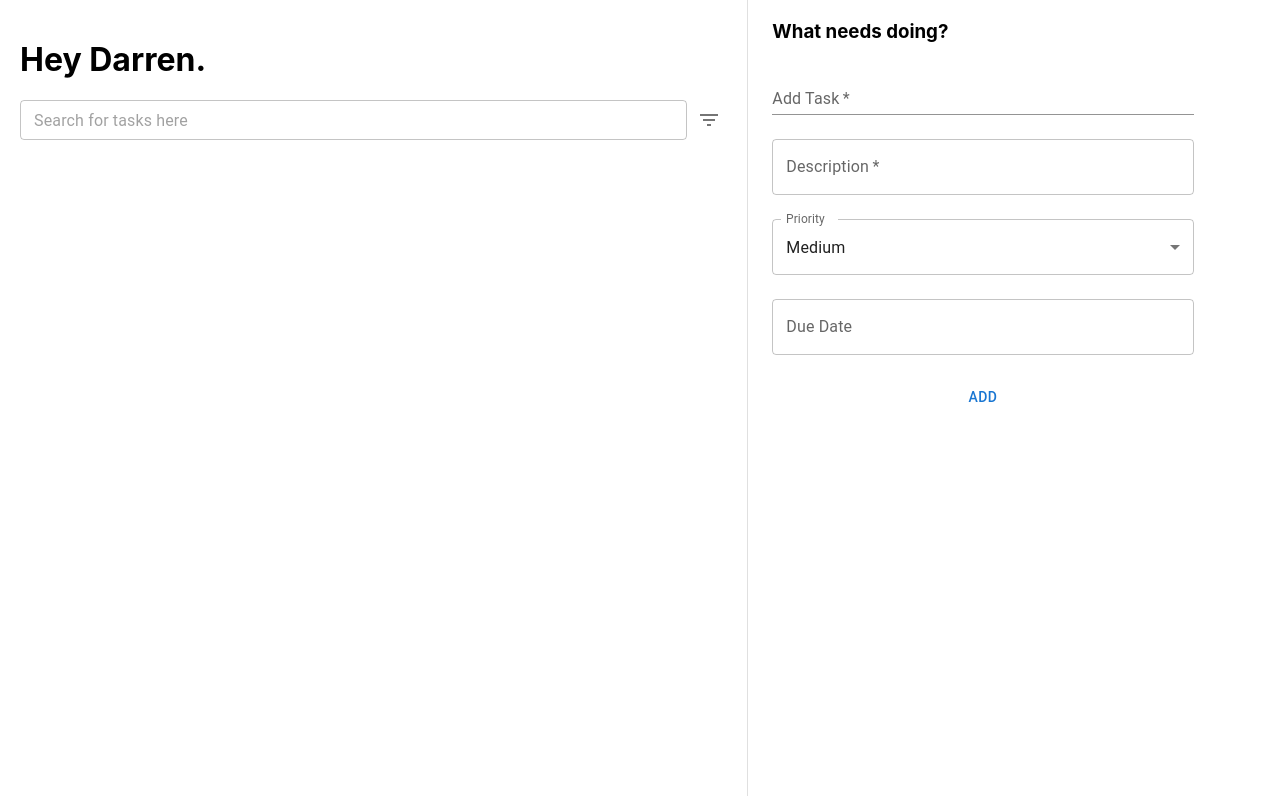
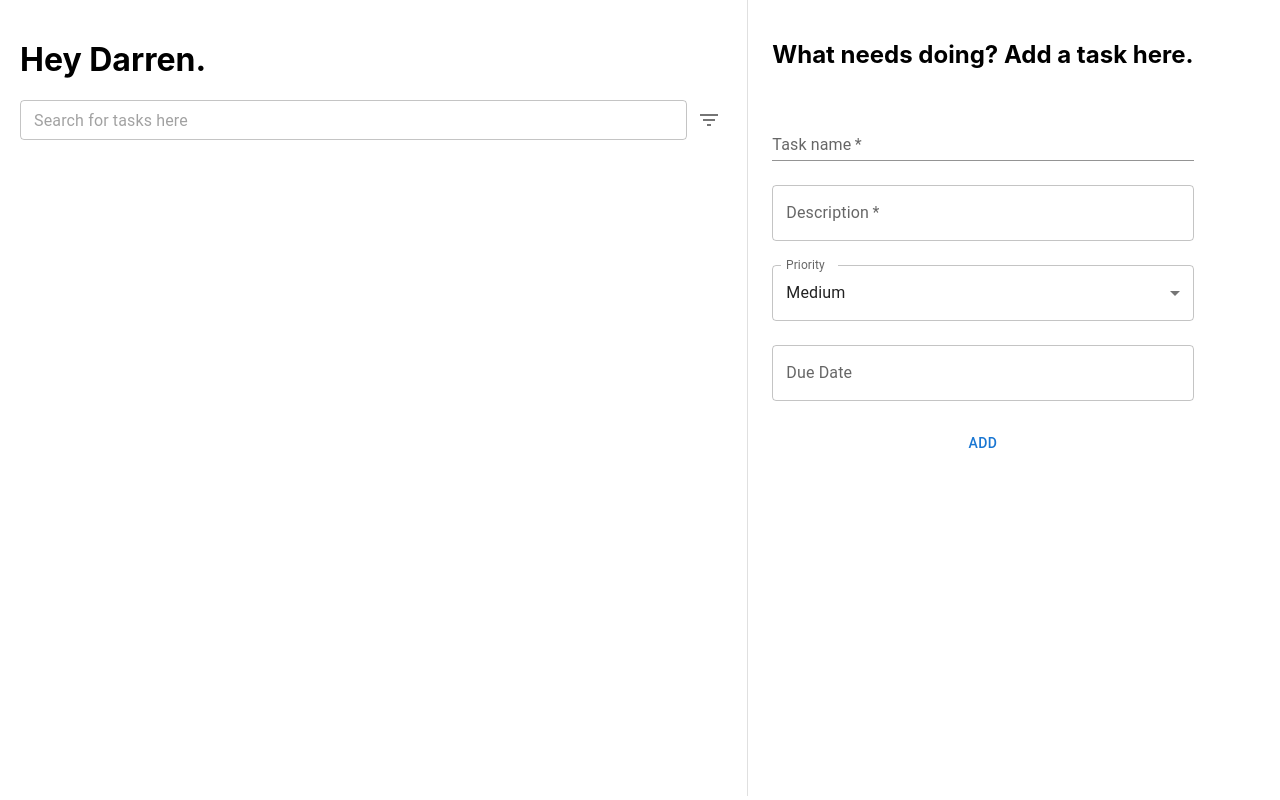
Before and after one commit to Cljwen/task-dash, a React (Create React App) app: page / in a window 1280 px wide. Built offline with nearby package versions, Linux system fonts and the light colour scheme.

Commit message:
made minor css changes to add task, spacing and input title

```diff
--- a/src/components/add-task-form.js
+++ b/src/components/add-task-form.js
@@ -8,6 +8,8 @@ import MenuItem from "@mui/material/MenuItem";
 import InputLabel from "@mui/material/InputLabel";
 import Button from "@mui/material/Button";
 import Stack from "@mui/material/Stack";
+
+import "../App.css";
 
 export default function AddTaskForm() {
   const { format } = require("date-fns");
@@ -73,11 +75,13 @@ export default function AddTaskForm() {
   return (
     <div>
       <Stack spacing={3} sx={{ margin: "20px", minWidth: "100%" }}>
-        <h3>What needs doing?</h3>
+        <div className="Task-display-header">
+          <h2>What needs doing? Add a task here.</h2>
+        </div>
         <TextField
           required
           id="title"
-          label="Add Task"
+          label="Task name"
           variant="standard"
           value={title}
           onChange={(e) => setTitle(e.target.value)}
```
